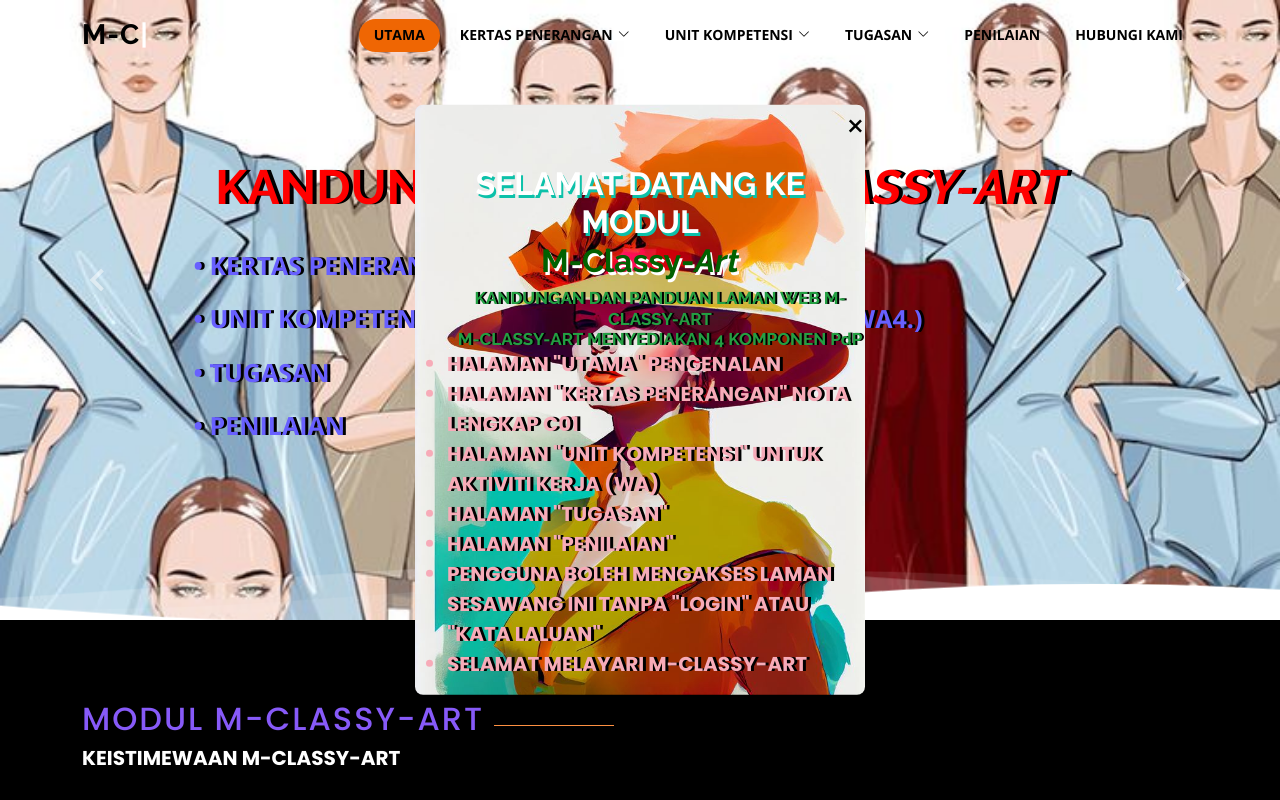
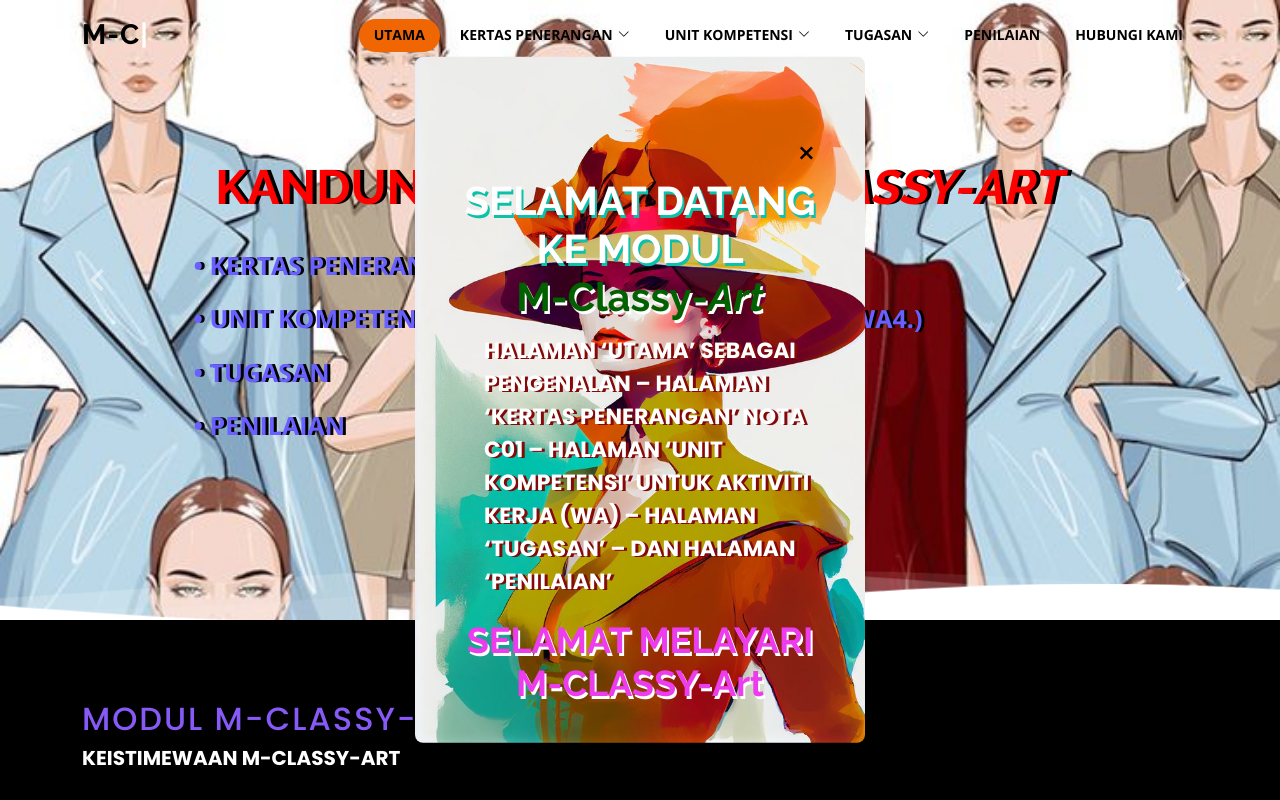
Before and after one commit to M-Classy-Art/M-Classy-Art.github.io, a plain HTML site: page index.html in a window 1280 px wide. Shown: the top 800 px of the page. Drawn offline with nearby package versions, Linux system fonts and the light colour scheme.

Commit message:
update bug and font size

```diff
--- a/assets/css/style.css
+++ b/assets/css/style.css
@@ -1624,7 +1624,7 @@ section {
     /* background:url("assets/img/dashboard/1.jpg"); */
 
     width: 450px;
-    /* padding: 30px 40px; */
+    padding: 30px 49px;
     position: fixed;
     transform: translate(-50%,-50%);
     left: 50%;
@@ -1637,7 +1637,7 @@ section {
 }
 .popup button{
     display: block;
-    margin:  0 0 15px auto;
+    margin:  45px 0 0 auto;
     background-color: transparent;
     font-size: 30px;
     color: #c5c5c5;
@@ -1646,7 +1646,7 @@ section {
     cursor: pointer;
 }
 .popup p{
-    font-size: 14px;
+    font-size: 22px;
     /* text-align: justify;
     margin: 20px 0;
     line-height: 25px; */
--- a/index.html
+++ b/index.html
@@ -40,12 +40,12 @@
       font-size: 20px;
     }
 
-    h2 , h3 , h5{
+    h1 , h3 , h5{
       color: white;
     }
 
     .test{
-      text-align: left; color: rgb(247, 171, 184); text-shadow: 3px 0  #000000; font-weight: 700px;
+      text-align: left; color: rgb(255, 255, 255); text-shadow: 3px 1px  #840909; font-weight: 700px;
       font-size: 20px;
     }
     .test2{
@@ -57,7 +57,7 @@
       /* font-size: 20px; */
     }
     h6{
-      margin: 0 0 0 40px;
+      /* margin: 0 0 0 40px; */
       font-size: 17px;
       font-weight: bolder;
       color: #239f42;
@@ -210,20 +210,21 @@
 
   <main id="main" style="background-color: #000; ">
     <div class="popup" style="background-image: url('assets/img/content/6.BG\ selamat\ dtg.jpg'); color: #ff0000;font-weight: bold; background-size: cover; " >
-      <button style="color: black"; id="close">&times;</button>
+      <button style="color: black" id="close">&times;</button>
 
 
-        <h2 style="font-weight: bolder; text-shadow: 2px 3px rgb(12, 193, 169);">
-          SELAMAT DATANG KE MODUL <br> <span style="color: rgb(1, 97, 1); text-shadow: 2px 3px white;">M-Classy-<i>Art</i> </span> </h2
+        <h1 style="font-weight: bolder; text-shadow: 2px 3px rgb(12, 193, 169);font-size: 40px">
+          SELAMAT DATANG KE MODUL <br> <span style="color: rgb(1, 97, 1); text-shadow: 2px 3px white;">M-Classy-<i>Art</i> </span> </h1
           >
-          <h6> KANDUNGAN DAN PANDUAN LAMAN WEB M-CLASSY-ART</h6>
-          <h6>M-CLASSY-ART MENYEDIAKAN 4 KOMPONEN PdP</h6>
+          <!-- <h6 style="text-shadow: 2px 3px rgb(183, 250, 241); font-size: 30px;"> KANDUNGAN DAN PANDUAN LAMAN WEB M-CLASSY-ART</h6> -->
+          <!-- <h6 style="text-shadow: 2px 3px rgb(183, 250, 241); font-size: 30px;">M-CLASSY-ART MENYEDIAKAN 4 KOMPONEN PdP</h6> -->
           <!-- <p class="test2" >KANDUNGAN DAN PANDUAN LAMAN WEB M-CLASSY-ART</p>
            <p class="test2"></p> -->
 
-          <div>
-
-            <ul class="test">
+          <div style="padding: 5px 5px 5px 20px; font-size: 20px;">
+            <p class="test">HALAMAN ‘UTAMA’ SEBAGAI PENGENALAN – HALAMAN ‘KERTAS PENERANGAN’ NOTA C01 – HALAMAN ‘UNIT KOMPETENSI’ UNTUK AKTIVITI KERJA (WA) – HALAMAN ‘TUGASAN’ – DAN HALAMAN ‘PENILAIAN’</p>
+           <!-- <p>Pengguna Boleh Mengakses Laman Sesawang Ini Tanpa Login Atau Kata Laluan.</p> -->
+            <!-- <ul class="test">
 
               <li>HALAMAN "UTAMA" PENGENALAN</li>
               <li>HALAMAN "KERTAS PENERANGAN" NOTA LENGKAP C01</li>
@@ -233,8 +234,10 @@
               <li>PENGGUNA BOLEH MENGAKSES LAMAN SESAWANG INI TANPA "LOGIN" ATAU "KATA LALUAN"</li>
               <li>SELAMAT MELAYARI  M-CLASSY-ART</li>
 
-            </ul>
+            </ul> -->
           </div>
+          <h1 style="color:rgb(237, 60, 237); font-weight: bolder; text-shadow: 2px 3px rgb(255, 255, 255);font-size: 36px">SELAMAT MELAYARI M-CLASSY-Art</h1>
+
   </div>
 
   <section id="about" class="about" >
```
